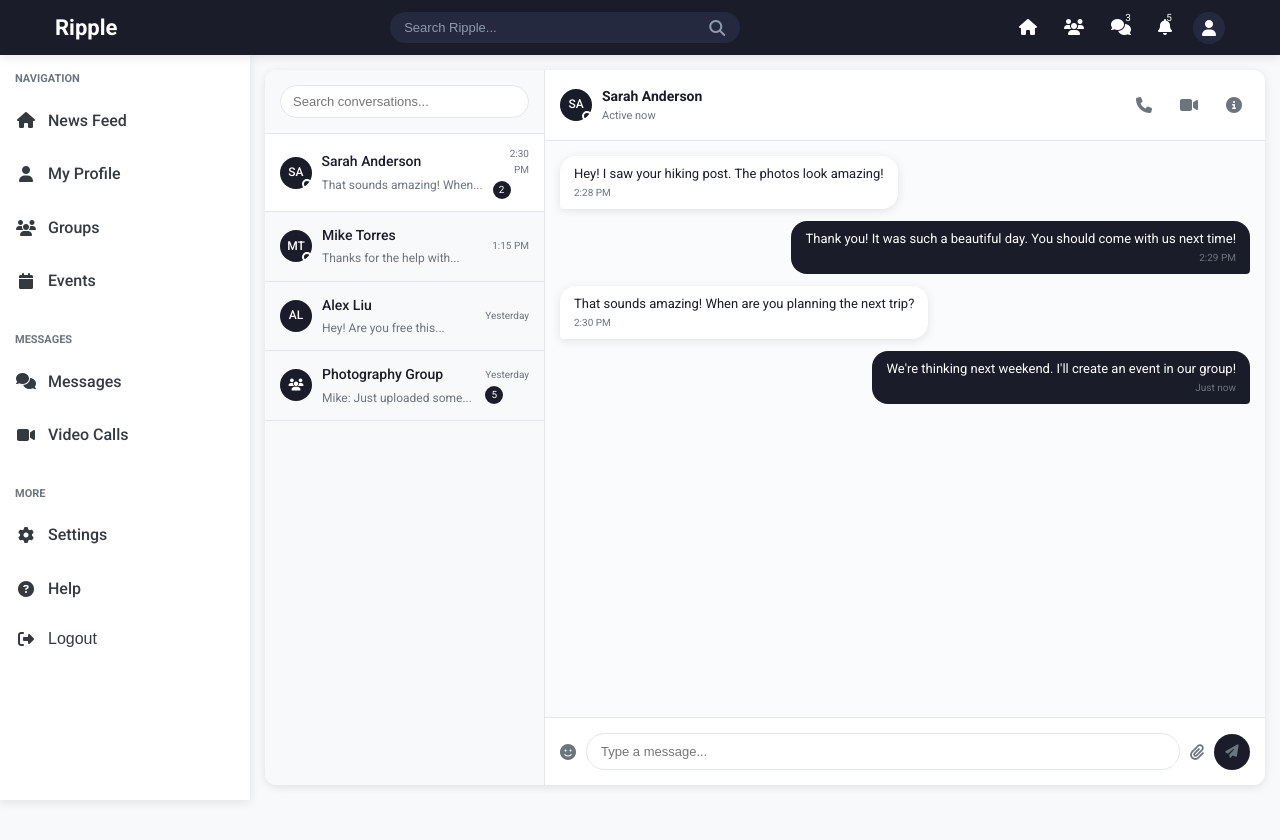
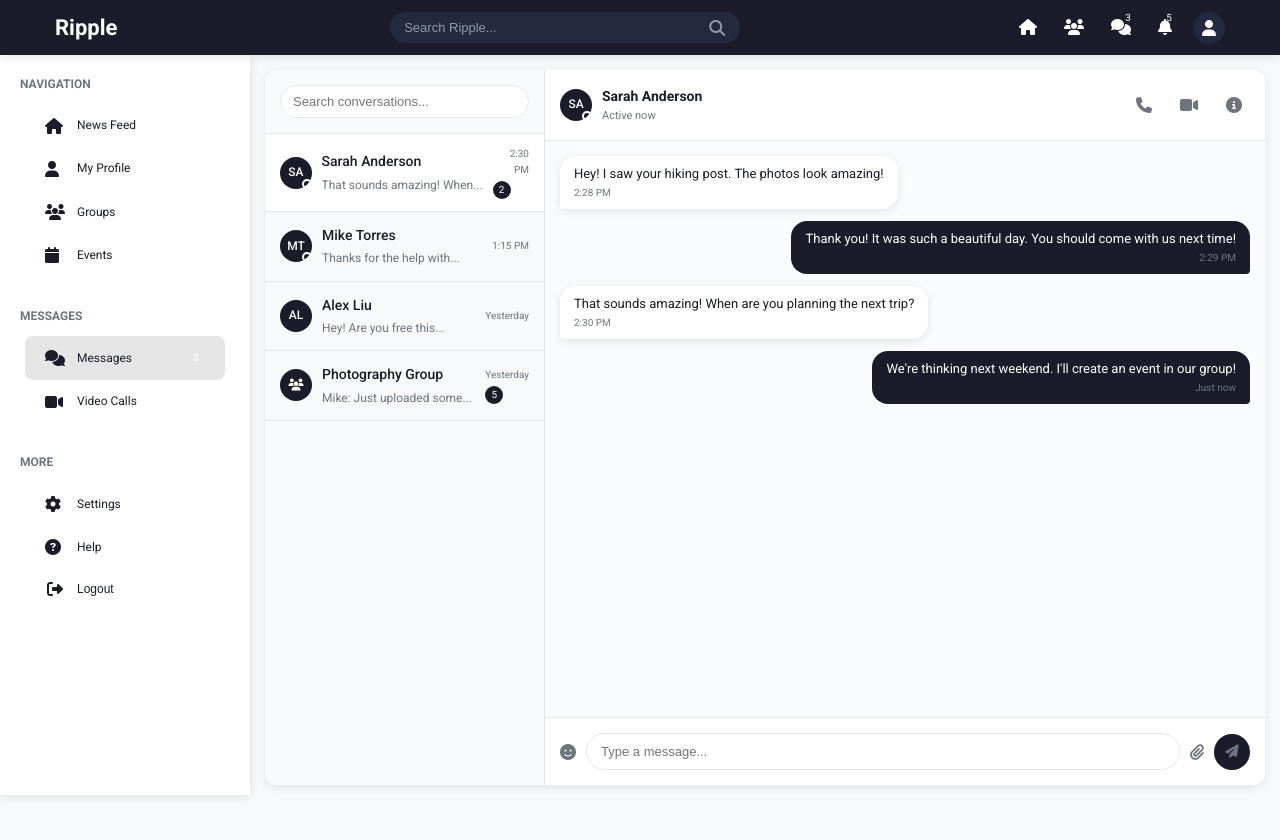
Before and after one commit to Stella-Achar-Oiro/ripple, a Next.js app in the folder frontend/: page /chat in a window 1280 px wide. Shown: the top 840 px of the page. Built offline with nearby package versions, Linux system fonts and the light colour scheme; no server answers.

Commit message:
feat: update sidebar styles for improved layout and consistency

```diff
--- a/frontend/components/Layout/Sidebar.module.css
+++ b/frontend/components/Layout/Sidebar.module.css
@@ -2,42 +2,42 @@
   width: 250px;
   background-color: var(--white);
   box-shadow: var(--shadow);
-  padding: 15px 0;
-  height: calc(100vh - 55px);
+  padding: 20px 0;
+  height: calc(100vh - 60px);
   position: fixed;
   left: 0;
   overflow-y: auto;
 }
 
 .sidebarSection {
-  margin-bottom: 25px;
+  margin-bottom: 30px;
 }
 
 .sidebarTitle {
-  font-size: 11px;
+  font-size: 12px;
   font-weight: 700;
   text-transform: uppercase;
   color: var(--text-light);
-  margin-bottom: 8px;
-  padding: 0 15px;
+  margin-bottom: 10px;
+  padding: 0 20px;
 }
 
 .sidebarItem {
   display: flex;
   align-items: center;
-  padding: 12px 16px;
-  color: var(--text-dark);
+  padding: 12px 20px;
+  margin: auto;
+  color: var(--primary-navy);
   text-decoration: none;
   border-radius: 8px;
-  margin-bottom: 4px;
-  transition: background-color 0.2s;
-  font-weight: 500;
+  transition: background-color 0.3s;
+  font-weight: 400;
   cursor: pointer;
   border: none;
   background: none;
-  width: 100%;
-  text-align: left;
-  font-size: 16px;
+  width: 80%;
+  /* text-align: left; */
+  font-size: 12px;
 }
 
 .sidebarItem:hover {
@@ -52,7 +52,12 @@
 .sidebarItem i {
   margin-right: 12px;
   width: 20px;
-  text-align: center;
+  font-size: 16px;
+  /* text-align: center; */
+}
+
+.sidebarItem.active {
+  background-color: rgba(0, 0, 0, 0.1);
 }
 
 .badge {
```
